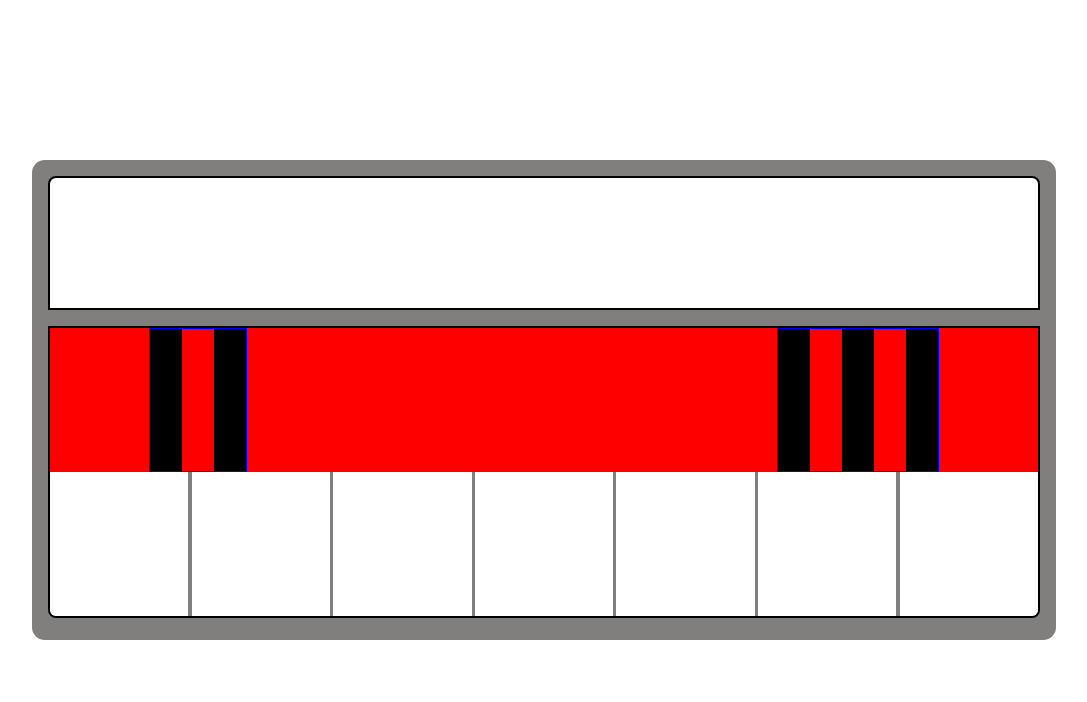
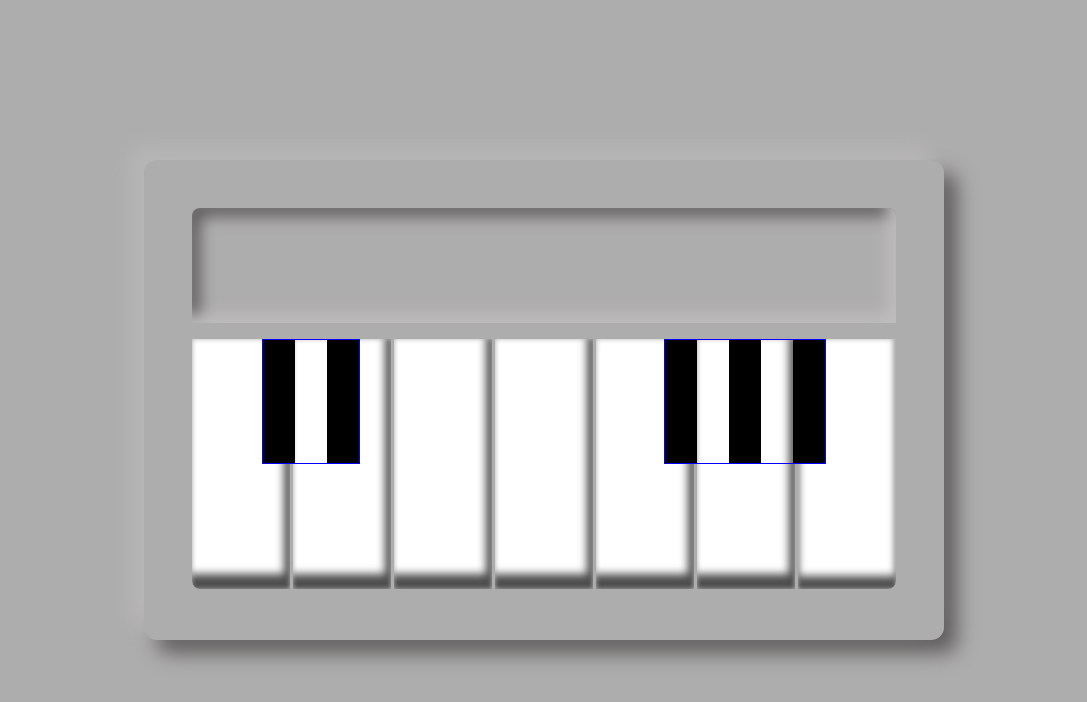
Before and after one commit to Pap-Ski/Piano, a plain HTML site: page index.html in a window 1280 px wide. Shown: the whole page, without its empty margins (96-1183 px from the left). Drawn offline with Linux system fonts and the light colour scheme.

Commit message:
done with neumorphic design

```diff
--- a/style.css
+++ b/style.css
@@ -1,5 +1,5 @@
 :root {
-    --clr-piano-bg: hsl(0, 1%, 50%);
+    --clr-piano-bg: hsl(0, 1%, 68%);
     --clr-keys-white: rgb(255, 255, 255);
 }
 
@@ -10,29 +10,33 @@
 }
 
 body {
+    background-color: var(--clr-piano-bg);
     min-height: 100vh;
     display: grid;
     place-items: center;
 }
 
 .piano {
-    background-color: var(--clr-piano-bg);
+    --lightness: 75%;
     width: 80%;
+    max-width: 800px;
     height: 60%;
     border-radius: .8em;
-    padding: 1em;
+    padding: 3em;
+    box-shadow: -13px -13px 20px hsl(0, 1%, 72%), 13px 13px 20px hsl(0, 1%, 37%);
     /* display: flex; */
 }
 
 .control-panel {
-    border: 2px solid black;
+    /* border: 2px solid black; */
     height: 30%;
     border-radius: .5em .5em 0 0;
-    background-color: var(--clr-keys-white);
+    /* background-color: var(--clr-keys-white); */
+    box-shadow: inset -8px -8px 15px hsl(0, 1%, 75%), inset 8px 8px 15px hsl(0, 1%, 37%);
 }
 
 .keys {
-    border: 2px solid black;
+    /* border: 2px solid black; */
     height: 65%;
     margin-top: 1em;
     border-radius: 0 0 .5em .5em;
@@ -51,17 +55,26 @@ body {
 .white__key {
     width: calc(100% / 7);
     background-color: var(--clr-keys-white);
+    box-shadow: 0px 0px 5px inset hsl(0, 0%, 70%), -6px -15px 8px inset hsl(0, 0%, 30%);
+}
+
+.white__key:last-child {
+    background-color: var(--clr-keys-white);
+    box-shadow: 0px 0px 5px inset hsl(0, 0%, 70%), 0px -13px 8px inset hsl(0, 0%, 30%);
 }
 
 .white__key:hover {
-    box-shadow: 0 0 1.5em inset black;
+    /* box-shadow: 5px 5px 10px inset hsl(0, 0%, 70%), -5px -5px 10px inset hsl(0, 0%, 10%); */
+    box-shadow: -2px -2px 8px inset hsl(0, 0%, 10%);
+    /* box-shadow: none; */
 }
 
 .keys__black {
     position: absolute;
     width: 100%;
     height: 50%;
-    background-color: red;
+    /* background-color: red; */
+    background-color: transparent;
     display: flex;
     justify-content: space-evenly;
     /* gap: 2rem; */
```
Also changed, not shown: 12 other files.
